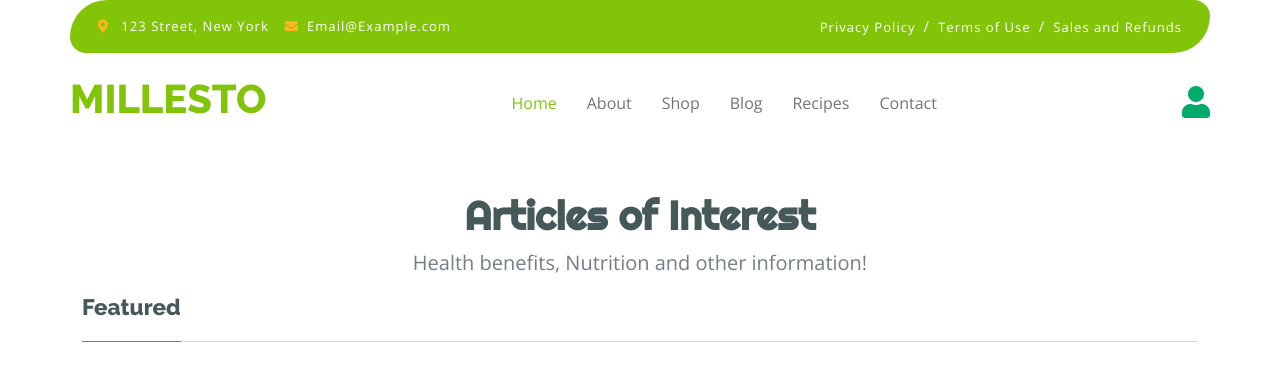
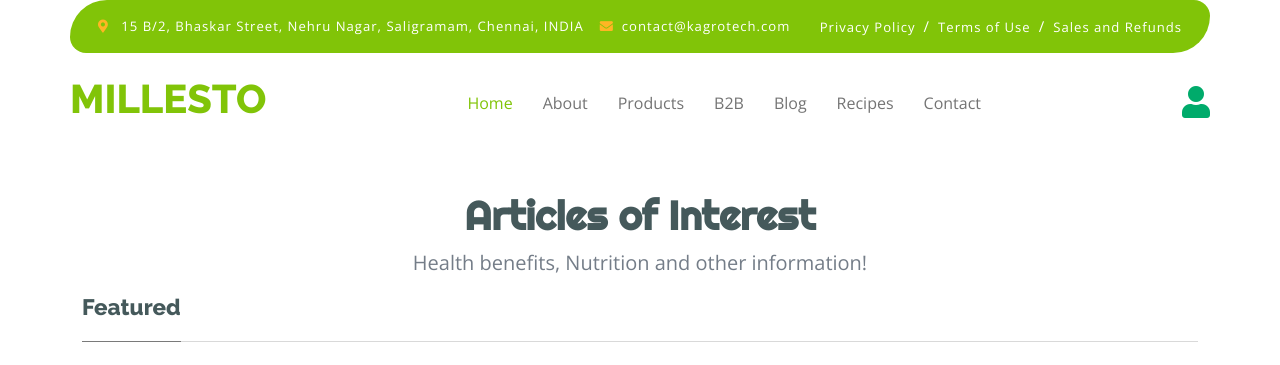
Before and after one commit to kavilashTech/millesto, a PHP site: page /blog.php in a window 1280 px wide; the page is wider, and only the part inside the window is pictured. Shown: the top 365 px of that part. Run offline with PHP 8.4, Linux system fonts and the light colour scheme; some libraries are stand-ins or nearby versions.

Commit message:
update header

```diff
--- a/includes/header.php
+++ b/includes/header.php
@@ -48,13 +48,13 @@
             <div class="container topbar bg-primary d-none d-lg-block">
                 <div class="d-flex justify-content-between">
                     <div class="top-info ps-2">
-                        <small class="me-3"><i class="fas fa-map-marker-alt me-2 text-secondary"></i> <a href="#" class="text-white">123 Street, New York</a></small>
-                        <small class="me-3"><i class="fas fa-envelope me-2 text-secondary"></i><a href="#" class="text-white">Email@Example.com</a></small>
+                        <small class="me-3"><i class="fas fa-map-marker-alt me-2 text-secondary"></i> <a href="#" class="text-white">15 B/2, Bhaskar Street, Nehru Nagar, Saligramam, Chennai, INDIA</a></small>
+                        <small class="me-3"><i class="fas fa-envelope me-2 text-secondary"></i><a href="#" class="text-white">contact@kagrotech.com</a></small>
                     </div>
                     <div class="top-link pe-2">
-                        <a href="#" class="text-white"><small class="text-white mx-2">Privacy Policy</small>/</a>
-                        <a href="#" class="text-white"><small class="text-white mx-2">Terms of Use</small>/</a>
-                        <a href="#" class="text-white"><small class="text-white ms-2">Sales and Refunds</small></a>
+                        <a href="404.php" class="text-white"><small class="text-white mx-2">Privacy Policy</small>/</a>
+                        <a href="404.php" class="text-white"><small class="text-white mx-2">Terms of Use</small>/</a>
+                        <a href="404.php" class="text-white"><small class="text-white ms-2">Sales and Refunds</small></a>
                     </div>
                 </div>
             </div>
@@ -68,9 +68,10 @@
                         <div class="navbar-nav mx-auto">
                             <a href="index.php" class="nav-item nav-link active">Home</a>
                             <a href="about.php" class="nav-item nav-link">About</a>
-                            <a href="shop.php" class="nav-item nav-link">Shop</a>
+                            <a href="404.php" class="nav-item nav-link">Products</a>
+                            <a href="404.php" class="nav-item nav-link">B2B</a>
                             <a href="blog.php" class="nav-item nav-link">Blog</a>
-                            <a href="recipes.php" class="nav-item nav-link">Recipes</a>
+                            <a href="404.php" class="nav-item nav-link">Recipes</a>
                             <!-- <a href="reviews.php" class="nav-item nav-link">Reviews</a> -->
                              <!-- Testimonial -->
 
```
